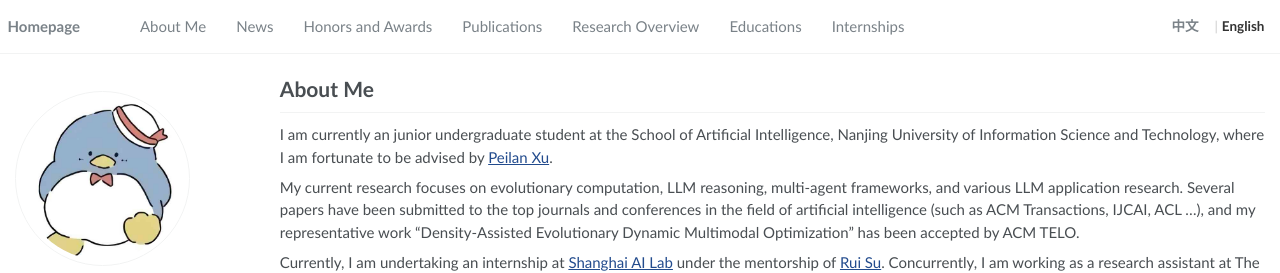
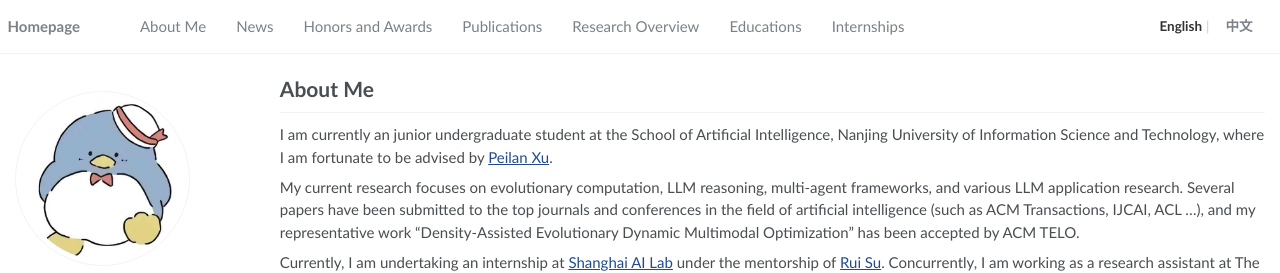
Before and after one commit to Vexorithm/Vexorithm.github.io, a Jekyll site: the page built from _pages/about.md, in a window 1280 px wide. Shown: the top 273 px of the page. Built offline with Jekyll 4.4.1, drawn with Linux system fonts in a browser that asks for light colours.

Commit message:
切换了一下顺序

```diff
--- a/_includes/masthead.html
+++ b/_includes/masthead.html
@@ -20,13 +20,13 @@
 
         <div class="lang-switch">
           {% if page.lang == 'zh' %}
+            <a href="/" class="lang-item" target="_self">English</a>
+            <span class="lang-separator">|</span>
             <span class="lang-item active">中文</span>
+          {% else %}
+            <span class="lang-item active">English</span>
             <span class="lang-separator">|</span>
-            <a href="/" class="lang-item" target="_self">English</a>
-          {% else %}
             <a href="/zh/" class="lang-item" target="_self">中文</a>
-            <span class="lang-separator">|</span>
-            <span class="lang-item active">English</span>
           {% endif %}
         </div>
 
```
